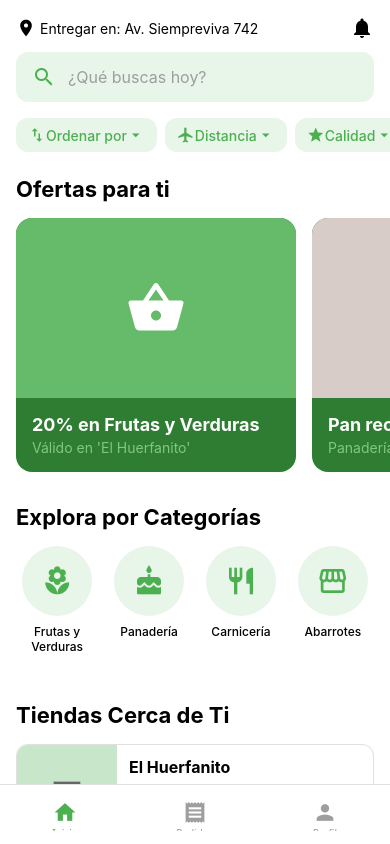
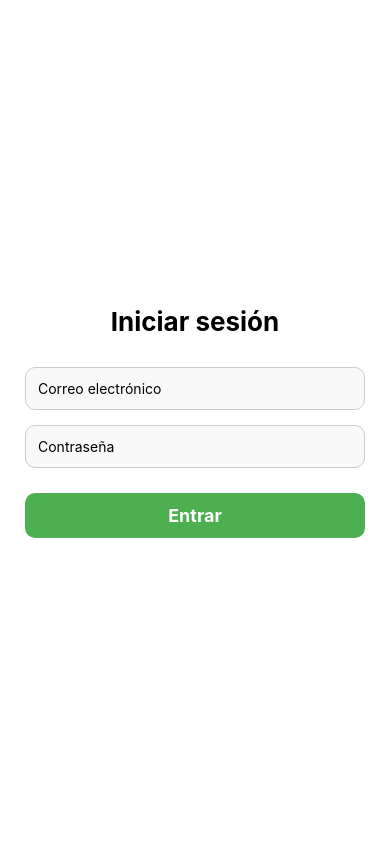
Before and after one commit to SalazarBryan13/neighbourhood, a React Native app: screen /Login in a window 390 px wide. Built offline with nearby package versions, Linux system fonts and the light colour scheme.

Commit message:
Pagina Login y welcome
se agregaron las paginas de login y welcome y se reconfiguro app.tsx para manegar las nuevas paginas

```diff
--- a/App.tsx
+++ b/App.tsx
@@ -1,20 +1,24 @@
 import React from 'react';
 import {NavigationContainer} from '@react-navigation/native';
 import {createBottomTabNavigator} from '@react-navigation/bottom-tabs';
+import { createNativeStackNavigator } from '@react-navigation/native-stack';
 import {MaterialIcons} from '@expo/vector-icons';
 import HomeScreen from './src/screens/HomeScreen';
 import PedidosScreen from './src/screens/PedidosScreen';
 import PerfilScreen from './src/screens/PerfilScreen';
+// Pantallas Alejandro
+import WelcomeScreen from './src/screens/WelcomeScreen';
+import LoginScreen from './src/screens/LoginScreen';
 
 const Tab = createBottomTabNavigator();
+const Stack = createNativeStackNavigator();
 
-function App(): JSX.Element {
+function TabNavigator() {
   return (
-    <NavigationContainer>
     <Tab.Navigator
       screenOptions={({route}) => ({
         tabBarIcon: ({focused, color, size}) => {
-            let iconName: keyof typeof MaterialIcons.glyphMap;
+          let iconName: keyof typeof MaterialIcons.glyphMap="help";
 
           if (route.name === 'Inicio') {
             iconName = 'home';
@@ -22,8 +26,6 @@ function App(): JSX.Element {
             iconName = 'receipt';
           } else if (route.name === 'Perfil') {
             iconName = 'person';
-            } else {
-              iconName = 'help';
           }
 
           return <MaterialIcons name={iconName} size={size} color={color} />;
@@ -39,13 +41,30 @@ function App(): JSX.Element {
           paddingBottom: 8,
           paddingTop: 8,
         },
-        })}>
+      })}
+    >
       <Tab.Screen name="Inicio" component={HomeScreen} />
       <Tab.Screen name="Pedidos" component={PedidosScreen} />
       <Tab.Screen name="Perfil" component={PerfilScreen} />
     </Tab.Navigator>
+  );
+}
+
+// ---------------------
+//  APP Principal (Stack arriba)
+// ---------------------
+export default function App() {
+  return (
+    <NavigationContainer>
+      <Stack.Navigator screenOptions={{ headerShown: false }}>
+
+        {/* Pantallas iniciales */}
+        <Stack.Screen name="Welcome" component={WelcomeScreen} />
+        <Stack.Screen name="Login" component={LoginScreen} />
+
+        {/* Navegación principal */}
+        <Stack.Screen name="Tabs" component={TabNavigator} />
+      </Stack.Navigator>
     </NavigationContainer>
   );
 }
-
-export default App;
--- a/package.json
+++ b/package.json
@@ -12,6 +12,7 @@
     "@expo/vector-icons": "^15.0.3",
     "@react-navigation/bottom-tabs": "^7.8.7",
     "@react-navigation/native": "^7.1.22",
+    "@react-navigation/native-stack": "^7.8.1",
     "expo": "~54.0.25",
     "expo-status-bar": "~3.0.8",
     "react": "19.1.0",
--- /dev/null
+++ b/src/screens/LoginScreen.tsx
@@ -0,0 +1,89 @@
+import React, { useState } from "react";
+import {
+  View,
+  Text,
+  TextInput,
+  TouchableOpacity,
+  StyleSheet,
+} from "react-native";
+import { useNavigation } from "@react-navigation/native";
+
+const LoginScreen: React.FC = () => {
+  const navigation = useNavigation();
+  const [email, setEmail] = useState("");
+  const [password, setPassword] = useState("");
+
+  const handleLogin = () => {
+    // validaciones para futuro
+    console.log("Email:", email);
+    console.log("Password:", password);
+
+    navigation.navigate("Tabs" as never); // Ir al inicio después del login
+  };
+
+  return (
+    <View style={styles.container}>
+      <Text style={styles.title}>Iniciar sesión</Text>
+
+      <TextInput
+        placeholder="Correo electrónico"
+        value={email}
+        onChangeText={setEmail}
+        style={styles.input}
+        autoCapitalize="none"
+      />
+
+      <TextInput
+        placeholder="Contraseña"
+        secureTextEntry
+        value={password}
+        onChangeText={setPassword}
+        style={styles.input}
+      />
+
+      <TouchableOpacity style={styles.button} onPress={handleLogin}>
+        <Text style={styles.buttonText}>Entrar</Text>
+      </TouchableOpacity>
+    </View>
+  );
+};
+
+export default LoginScreen;
+
+const styles = StyleSheet.create({
+  container: {
+    flex: 1,
+    justifyContent: "center",
+    alignItems: "center",
+    backgroundColor: "#fff",
+    paddingHorizontal: 25,
+  },
+  title: {
+    fontSize: 26,
+    fontWeight: "bold",
+    marginBottom: 30,
+  },
+  input: {
+    width: "100%",
+    borderWidth: 1,
+    borderColor: "#ccc",
+    backgroundColor: "#f9f9f9",
+    borderRadius: 10,
+    padding: 12,
+    marginBottom: 15,
+  },
+  button: {
+    backgroundColor: "#4CAF50",
+    paddingVertical: 12,
+    paddingHorizontal: 25,
+    borderRadius: 10,
+    marginTop: 10,
+    width: "100%",
+    alignItems: "center",
+  },
+  buttonText: {
+    fontSize: 18,
+    color: "#fff",
+    fontWeight: "bold",
+  },
+});
--- /dev/null
+++ b/src/screens/WelcomeScreen.tsx
@@ -0,0 +1,54 @@
+import React from "react";
+import { View, Text, TouchableOpacity, StyleSheet } from "react-native";
+import { useNavigation } from "@react-navigation/native";
+
+const WelcomeScreen: React.FC = () => {
+  const navigation = useNavigation();
+
+  return (
+    <View style={styles.container}>
+      <Text style={styles.title}>Bienvenido a NeighborHub</Text>
+      <Text style={styles.subtitle}>Conecta con tu comunidad</Text>
+
+      <TouchableOpacity
+        style={styles.button}
+        onPress={() => navigation.navigate("Login" as never)}
+      >
+        <Text style={styles.buttonText}>Iniciar sesión</Text>
+      </TouchableOpacity>
+    </View>
+  );
+};
+
+export default WelcomeScreen;
+
+const styles = StyleSheet.create({
+  container: {
+    flex: 1,
+    justifyContent: "center",
+    alignItems: "center",
+    paddingHorizontal: 20,
+    backgroundColor: "#fff",
+  },
+  title: {
+    fontSize: 28,
+    fontWeight: "bold",
+    marginBottom: 10,
+  },
+  subtitle: {
+    fontSize: 16,
+    color: "#555",
+    marginBottom: 30,
+  },
+  button: {
+    backgroundColor: "#4CAF50",
+    paddingVertical: 12,
+    paddingHorizontal: 25,
+    borderRadius: 10,
+  },
+  buttonText: {
+    color: "#fff",
+    fontSize: 18,
+    fontWeight: "bold",
+  },
+});
--- a/tsconfig.json
+++ b/tsconfig.json
@@ -1,6 +1,7 @@
 {
   "extends": "expo/tsconfig.base",
   "compilerOptions": {
-    "strict": true
+    "strict": true,
+    "jsx": "react-jsx"
   }
 }
```
Also changed, not shown: 1 other file (tests, documents, lock files or other folders). Lines whose indentation alone changed are shown as unchanged.
